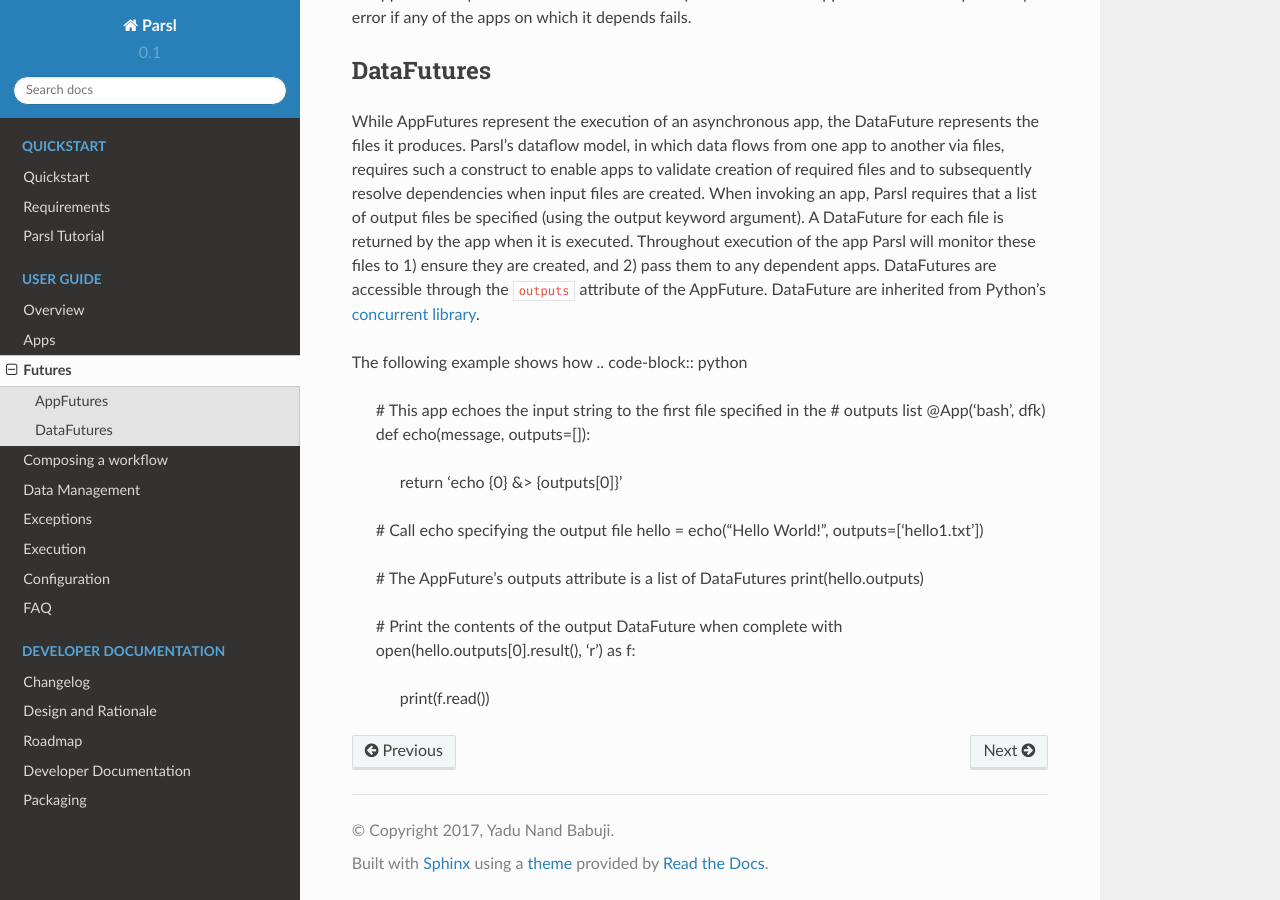
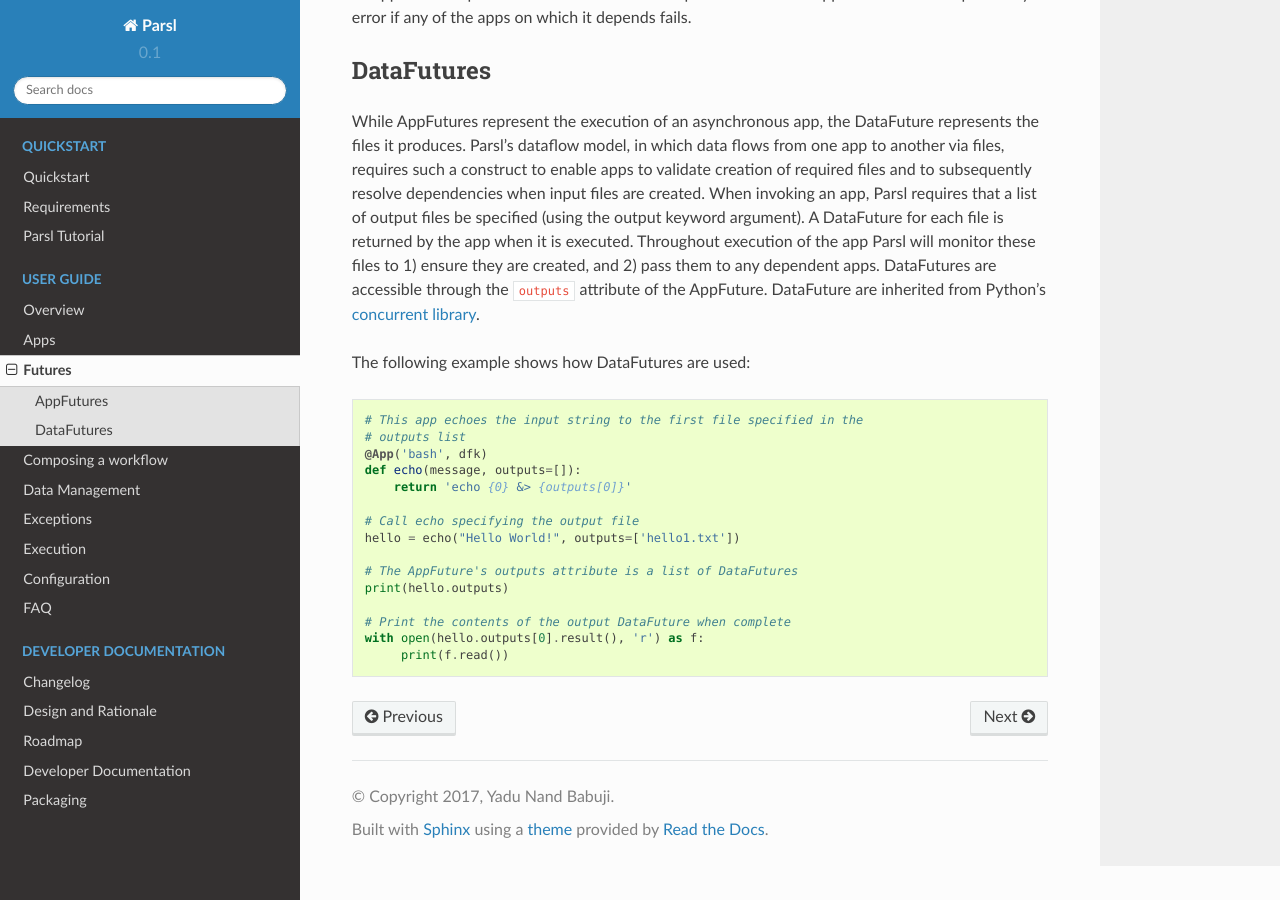
Before and after one commit to Parsl/parsl, a Sphinx documentation site: the page built from docs/userguide/futures.rst, in a window 1280 px wide and 900 px high, scrolled down 1520 px. Built offline with Sphinx 7.4.7 and the Read the Docs theme 2.0.0, drawn with Linux system fonts in a browser that asks for light colours.

Commit message:
Fixing error

```diff
--- a/docs/userguide/futures.rst
+++ b/docs/userguide/futures.rst
@@ -76,8 +76,8 @@ DataFutures
 While AppFutures represent the execution of an asynchronous app, the DataFuture represents the files it produces. Parsl's dataflow model, in which data flows from one app to another via files, requires such a construct to enable apps to validate creation of required files and to subsequently resolve dependencies when input files are created. When invoking an app, Parsl requires that a list of output files be specified (using the output keyword argument). A DataFuture for each file is returned by the app when it is executed. Throughout execution of the app Parsl will monitor these files to 1) ensure they are created, and 2) pass them to any dependent apps. DataFutures are accessible through the ``outputs`` attribute of the AppFuture.
 DataFuture are inherited from Python's `concurrent library <https://docs.python.org/3/library/concurrent.futures.html>`_.
 
+The following example shows how DataFutures are used:
 
-The following example shows how
 .. code-block:: python
 
       # This app echoes the input string to the first file specified in the
```
